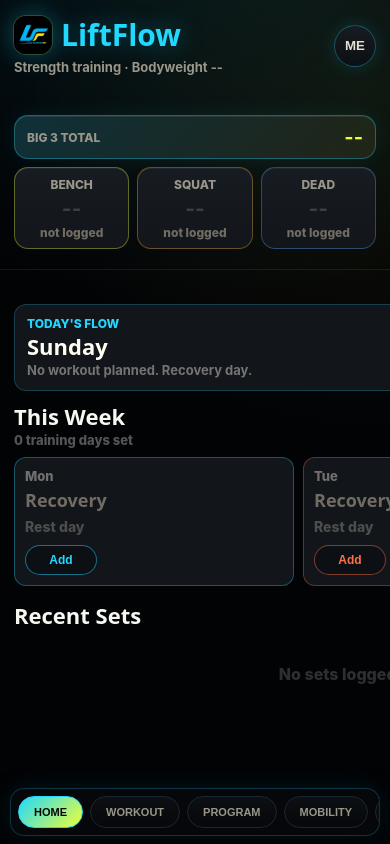
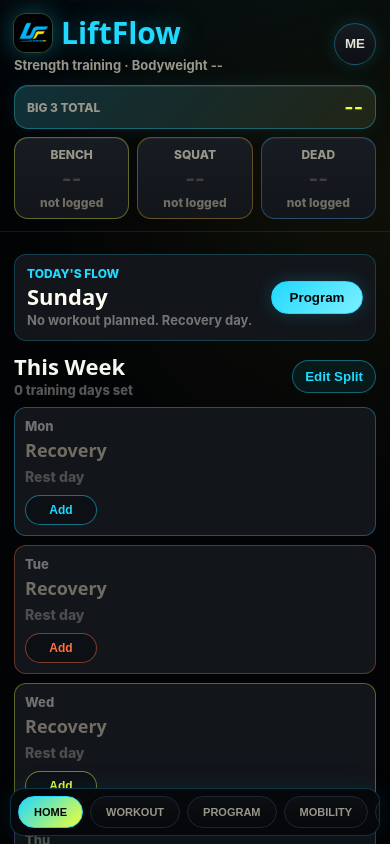
Before and after one commit to SoftLockedLive/LiftFlow, a Next.js app in the folder liftflow/: page / in a window 390 px wide. Shown: the top 844 px of the page. Built offline with nearby package versions, Linux system fonts and the light colour scheme.

Commit message:
Tighten home mobile spacing

```diff
--- a/liftflow/src/components/Layout.js
+++ b/liftflow/src/components/Layout.js
@@ -359,9 +359,9 @@ const avatarImage = {
 };
 
 const clubGrid = {
-  marginTop: 18,
-  marginBottom: 20,
-  paddingBottom: 20,
+  marginTop: 0,
+  marginBottom: 8,
+  paddingBottom: 12,
 };
 
 const totalStrip = {
--- a/liftflow/src/styles/globals.css
+++ b/liftflow/src/styles/globals.css
@@ -34,6 +34,10 @@ html, body {
   font-family: "Segoe UI Variable", "Aptos", "Inter", ui-sans-serif, system-ui, -apple-system, BlinkMacSystemFont, "Segoe UI", sans-serif;
   overflow-x: hidden;
   font-weight: 600;
+}
+
+#__next {
+  overflow-x: clip;
 }
 
 html {
@@ -131,7 +135,7 @@ input:focus, select:focus {
   display: grid;
   grid-template-columns: repeat(6, minmax(0, 1fr));
   gap: 12px;
-  padding: 14px 24px 32px;
+  padding: 10px 24px 18px;
   margin-bottom: 36px;
   border-bottom: 1px solid rgba(255, 253, 242, 0.08);
 }
@@ -217,7 +221,7 @@ input:focus, select:focus {
   }
 
   .app-hero {
-    padding: 16px 14px 12px;
+    padding: 14px 14px 8px;
     gap: 12px;
     align-items: center;
   }
@@ -229,9 +233,9 @@ input:focus, select:focus {
 
   .app-metrics {
     grid-template-columns: repeat(6, minmax(0, 1fr));
-    padding: 10px 14px 18px;
+    padding: 4px 14px 10px;
     gap: 8px;
-    margin-bottom: 12px;
+    margin-bottom: 4px;
   }
 
   .app-tab-shell {
@@ -287,15 +291,10 @@ input:focus, select:focus {
   }
 
   .home-week-grid {
-    display: flex;
-    overflow-x: auto;
-    scroll-snap-type: x proximity;
-    padding-bottom: 4px;
-  }
-
-  .home-week-grid > article {
-    flex: 0 0 min(76vw, 280px);
-    scroll-snap-align: start;
+    display: grid;
+    grid-template-columns: repeat(2, minmax(0, 1fr));
+    overflow-x: visible;
+    padding-bottom: 0;
   }
 
   .history-stats {
@@ -339,6 +338,10 @@ input:focus, select:focus {
     grid-template-columns: repeat(2, minmax(0, 1fr));
   }
 
+  .home-week-grid {
+    grid-template-columns: 1fr;
+  }
+
   .section-header {
     justify-content: space-between;
   }
```
